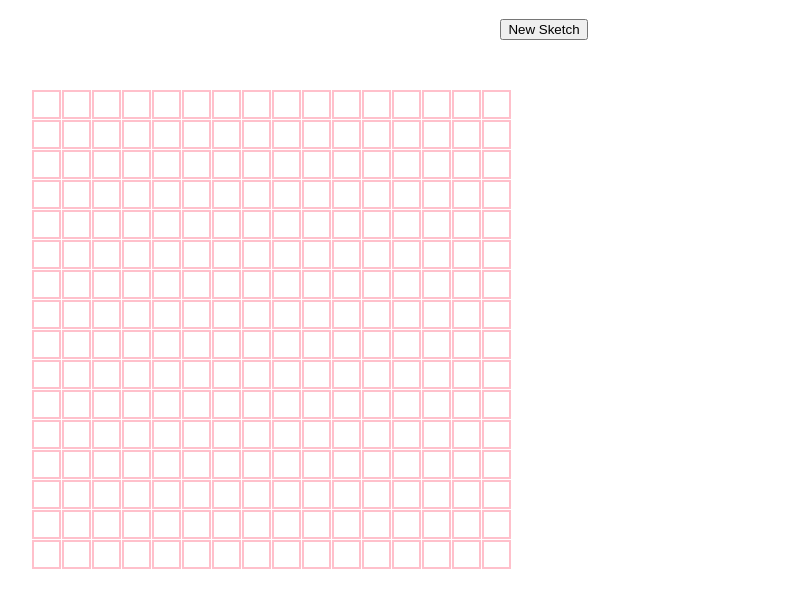
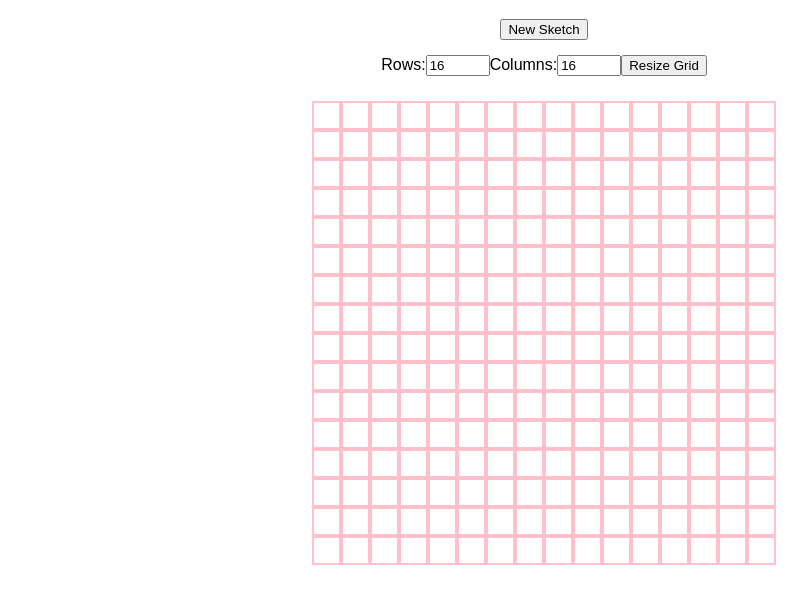
Before and after one commit to alxgrg/ETCH-A-SKETCH, a plain HTML site: page index.html in a window 1280 px wide. Both pictures are taken after a click on the button "New Sketch". Shown: the part 61-668 px from the top of the page, without its empty margins (96-903 px from the left). Drawn offline with Linux system fonts and the light colour scheme.

Commit message:
retool functions

```diff
--- a/index.html
+++ b/index.html
@@ -11,7 +11,31 @@
   <body>
     <div id="app" class="main-container">
       <h1>ETCH-A-SKETCH</h1>
-      <button id="new-sketch">New Sketch</button>
+      <div class="actions">
+        <button id="new-sketch">New Sketch</button>
+        <form id="grid-form" class="grid-size">
+          <label for="rows">Rows:</label>
+          <input
+            type="number"
+            id="rows"
+            name="rows"
+            min="1"
+            max="100"
+            value="16"
+          />
+          <label for="cols">Columns:</label>
+          <input
+            type="number"
+            id="cols"
+            name="cols"
+            min="1"
+            max="100"
+            value="16"
+          />
+          <button type="submit" id="resize">Resize Grid</button>
+        </form>
+      </div>
+
       <div id="grid" class="sketch-container"></div>
     </div>
   </body>
--- a/script.js
+++ b/script.js
@@ -1,34 +1,62 @@
 let grid = document.getElementById('grid');
-let button = document.getElementById('new-sketch');
+let clearButton = document.getElementById('new-sketch');
+let gridSizeForm = document.getElementById('grid-form');
 
 buildGrid();
 
 let cells = document.getElementsByClassName('cell');
-cells = [...cells];
+initCells();
 
-cells.map((cell) => {
-  cell.addEventListener('mouseover', () => {
-    cell.classList.add('sketched');
+mapListeners();
+
+function initCells() {
+  cells = document.getElementsByClassName('cell');
+  cells = [...cells];
+}
+
+function mapListeners() {
+  cells.map((cell) => {
+    cell.addEventListener('mouseover', () => {
+      let randomColor = Math.floor(Math.random() * 16777215).toString(16);
+      cell.style.backgroundColor = '#' + randomColor;
+    });
   });
-});
+}
 
 function buildGrid(rows = 16, cols = 16) {
-  for (let i = 0; i < rows; i++) {
-    for (let j = 0; j < cols; j++) {
+  grid.innerHTML = '';
+  for (let i = 0; i < cols; i++) {
+    let col = document.createElement('div');
+    for (let j = 0; j < rows; j++) {
       const cell = document.createElement('div');
       cell.className = 'cell';
       cell.textContent = '';
-      grid.appendChild(cell);
+      col.appendChild(cell);
     }
+    grid.appendChild(col);
   }
 }
 
-function clearGrid() {
+function handleGridSizeChange(rows, cols) {
+  buildGrid(rows, cols);
+}
+
+function handleClearGrid() {
   cells.forEach((cell) => {
     cell.className = 'cell';
+    cell.style = '';
   });
 }
 
-button.addEventListener('click', () => {
-  clearGrid();
+clearButton.addEventListener('click', () => {
+  handleClearGrid();
 });
+
+gridSizeForm.addEventListener('submit', (event) => {
+  event.preventDefault();
+  let rows = event.target.elements['rows'].value;
+  let cols = event.target.elements['cols'].value;
+  handleGridSizeChange(rows, cols);
+  initCells();
+  mapListeners();
+});
--- a/style.css
+++ b/style.css
@@ -11,10 +11,9 @@ body {
 }
 
 .sketch-container {
-  margin-top: 50px;
-  display: grid;
-  grid-template-rows: repeat(16, 30px);
-  grid-template-columns: repeat(16, 30px);
+  margin-top: 25px;
+  display: flex;
+  justify-content: center;
 }
 
 .cell {
@@ -26,3 +25,10 @@ body {
 .sketched {
   background-color: black;
 }
+
+.grid-size {
+  display: flex;
+  justify-content: center;
+  align-items: center;
+  margin-top: 15px;
+}
```
